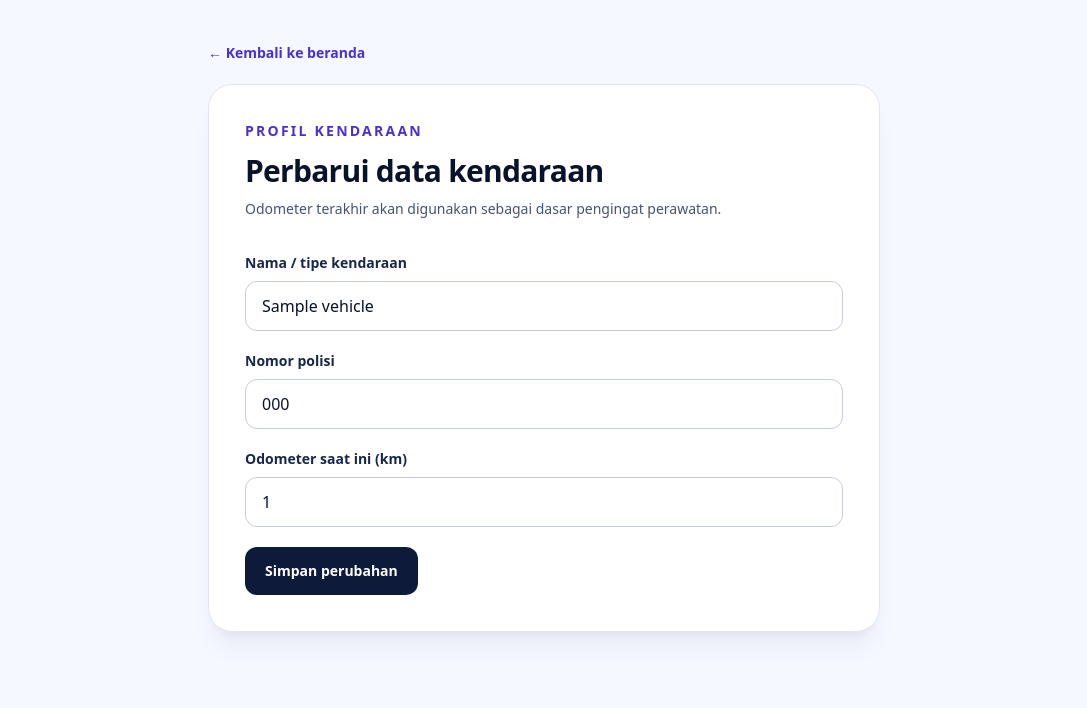
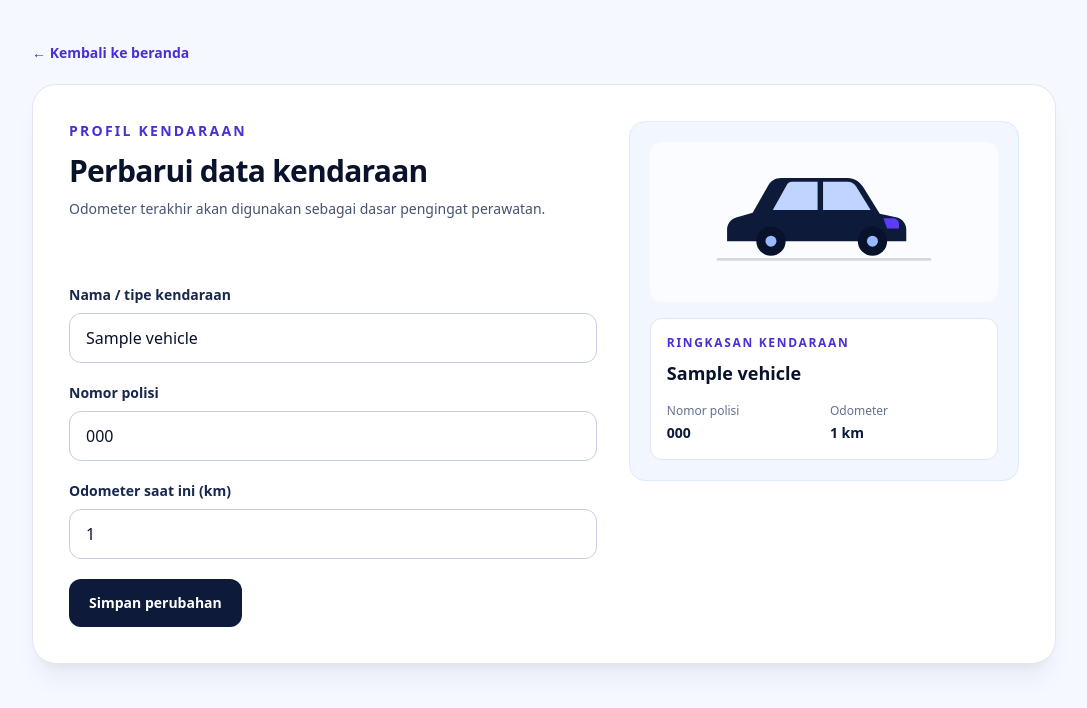
Before and after one commit to hafli-setiawan27/PBAI-Project-Munyopir, a Laravel app: page /vehicle/edit in a window 1280 px wide. Shown: the part 77-785 px from the top of the page, without its empty margins (96-1183 px from the left). Run offline with Laravel 12, Linux system fonts and the light colour scheme; a user stored in the database is signed in; data comes from the database, SQL or seed files in the repository; tables that the repository leaves empty hold one stand-in row (values such as "Sample post"); style sheets or scripts are compiled from the project's sources.

Commit message:
Halaman ubah data kendaraan dilengkapi ringkasan visual
Ilustrasi kendaraan dan informasi terkini tampil berdampingan dengan formulir, sementara ilustrasi yang sama digunakan di dasbor.

Co-authored-by: Copilot <223556219+Copilot@users.noreply.github.com>

```diff
--- /dev/null
+++ b/munyopir/resources/views/components/vehicle-illustration.blade.php
@@ -0,0 +1,11 @@
+<svg {{ $attributes->merge(['class' => 'h-auto w-full text-brand-900']) }} viewBox="0 0 280 140" role="img" aria-label="Ilustrasi kendaraan">
+    <path d="M34 91V78c0-6 4-11 10-13l18-5 17-30c3-5 8-8 14-8h73c7 0 13 4 17 10l18 29 19 4c6 2 10 7 10 13v13H34Z" fill="currentColor"/>
+    <path d="m84 57 15-27a7 7 0 0 1 6-4h28v31H84Z" class="text-sky-200" fill="currentColor"/>
+    <path d="M139 26h27c4 0 7 2 9 5l16 26h-52V26Z" class="text-sky-200" fill="currentColor"/>
+    <path d="M205 66h11a6 6 0 0 1 6 6v5h-13l-4-11Z" class="text-accent-600" fill="currentColor"/>
+    <circle cx="82" cy="91" r="16" class="text-brand-950" fill="currentColor"/>
+    <circle cx="82" cy="91" r="6" class="text-sky-300" fill="currentColor"/>
+    <circle cx="193" cy="91" r="16" class="text-brand-950" fill="currentColor"/>
+    <circle cx="193" cy="91" r="6" class="text-sky-300" fill="currentColor"/>
+    <path d="M24 111h232" stroke="currentColor" stroke-linecap="round" stroke-opacity=".16" stroke-width="3"/>
+</svg>
--- a/munyopir/resources/views/vehicles/edit.blade.php
+++ b/munyopir/resources/views/vehicles/edit.blade.php
@@ -3,13 +3,38 @@
 @section('title', 'Kendaraan')
 
 @section('content')
-    <div class="mx-auto max-w-2xl">
+    <div class="mx-auto max-w-5xl">
         <a href="{{ route('dashboard') }}" class="text-sm font-semibold text-accent-700 hover:underline">← Kembali ke beranda</a>
         <div class="mt-5 rounded-3xl border border-brand-100 bg-white p-6 shadow-xl shadow-brand-900/5 sm:p-9">
+            <div class="grid items-start gap-8 md:grid-cols-[minmax(0,1.15fr)_minmax(18rem,0.85fr)]">
+                <div class="md:col-start-1 md:row-start-1">
                     <p class="text-sm font-semibold uppercase tracking-[0.16em] text-accent-700">Profil kendaraan</p>
                     <h1 class="mt-3 text-3xl font-bold tracking-tight text-brand-950">Perbarui data kendaraan</h1>
                     <p class="mt-2 text-sm leading-6 text-brand-800/80">Odometer terakhir akan digunakan sebagai dasar pengingat perawatan.</p>
+                </div>
 
+                <aside class="rounded-2xl border border-sky-100 bg-sky-50 p-4 sm:p-5 md:col-start-2 md:row-span-2 md:row-start-1">
+                    <div class="flex min-h-40 items-center justify-center rounded-xl bg-white/70 px-4 py-4">
+                        <x-vehicle-illustration class="max-w-[16rem]" />
+                    </div>
+
+                    <div class="mt-4 rounded-xl border border-brand-100 bg-white p-4">
+                        <p class="text-xs font-semibold uppercase tracking-[0.14em] text-accent-700">Ringkasan kendaraan</p>
+                        <p class="mt-2 text-lg font-bold text-brand-950">{{ $vehicle->name }}</p>
+                        <div class="mt-4 grid grid-cols-2 gap-3">
+                            <div>
+                                <p class="text-xs text-brand-700/70">Nomor polisi</p>
+                                <p class="mt-1 text-sm font-semibold text-brand-900">{{ $vehicle->plate_number }}</p>
+                            </div>
+                            <div>
+                                <p class="text-xs text-brand-700/70">Odometer</p>
+                                <p class="mt-1 text-sm font-semibold text-brand-900">{{ number_format($vehicle->current_odometer, 0, ',', '.') }} km</p>
+                            </div>
+                        </div>
+                    </div>
+                </aside>
+
+                <div class="md:col-start-1 md:row-start-2">
                     @include('vehicles.partials.form', [
                         'action' => route('vehicles.update'),
                         'method' => 'PUT',
@@ -18,4 +43,6 @@
                     ])
                 </div>
             </div>
+        </div>
+    </div>
 @endsection
```
Also changed, not shown: munyopir/resources/views/dashboard.blade.php (+1 -11 lines), munyopir/tests/Feature/DriverAccountAndVehicleTest.php (+19 -0 lines). Lines whose indentation alone changed are shown as unchanged.
